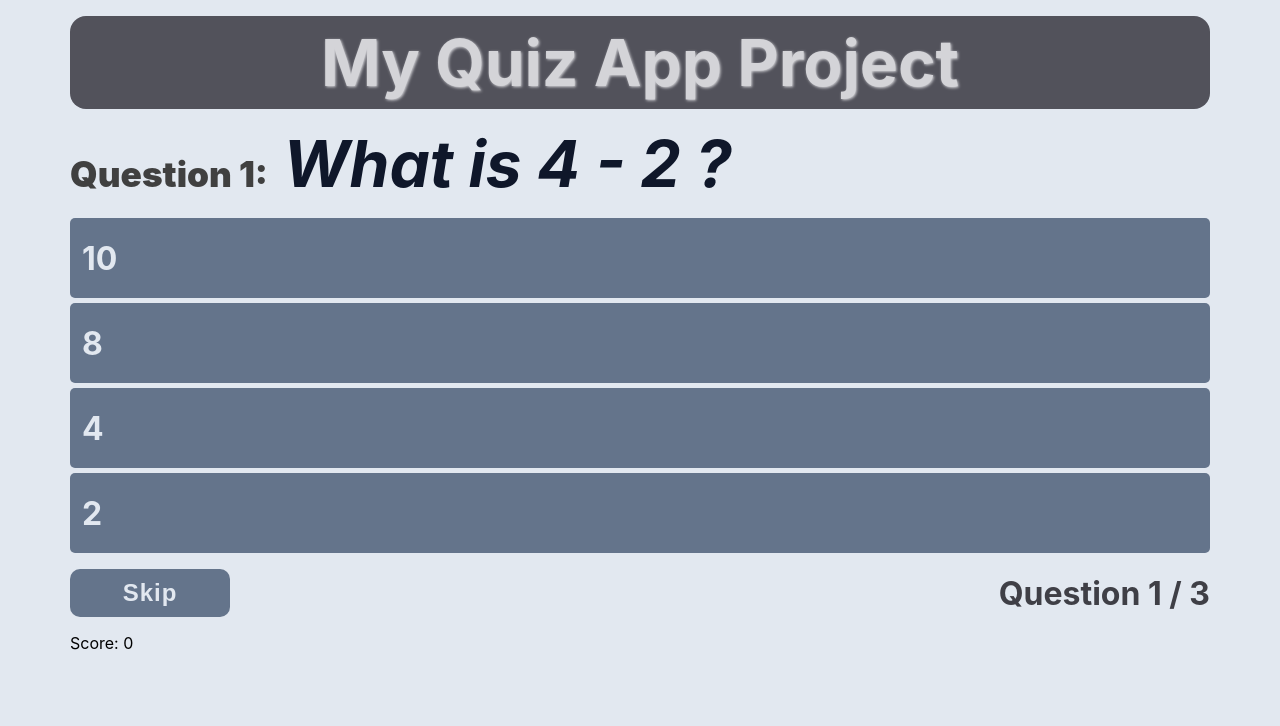
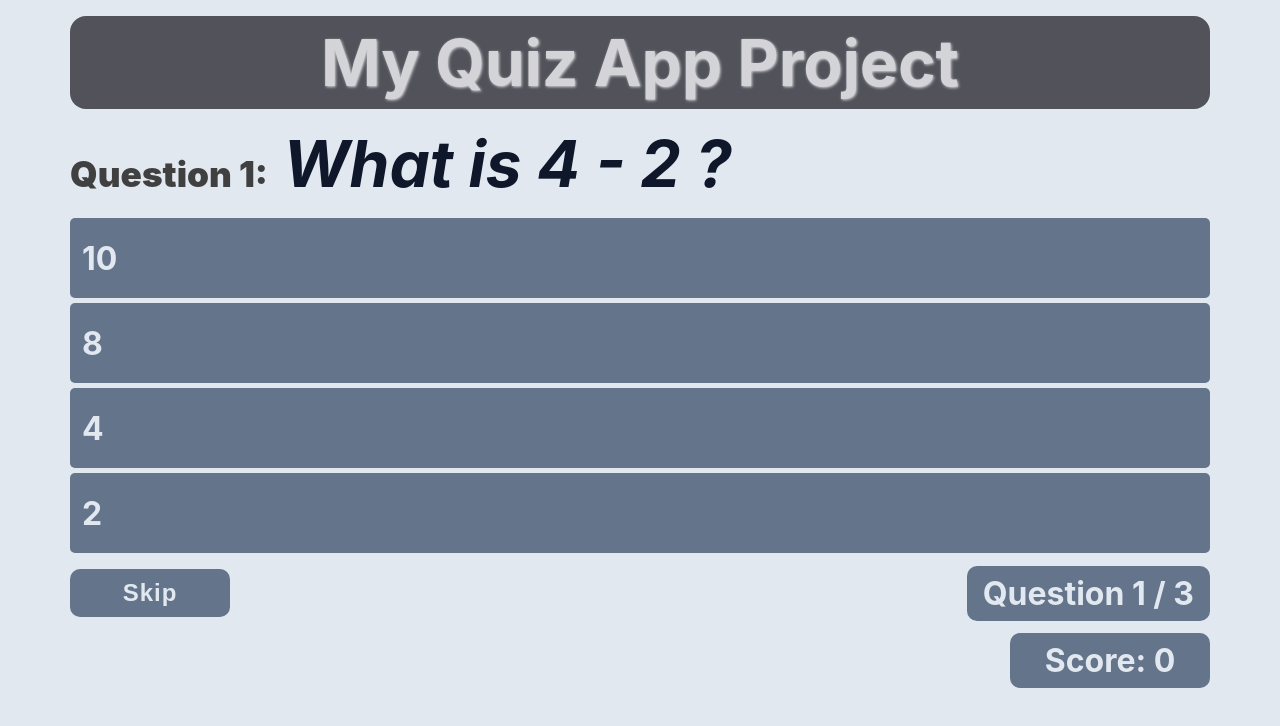
Before and after one commit to Konrad-Jalowy/reactquizapp, a React (Create React App) app: page / in a window 1280 px wide. Both pictures are taken after a click on the button "Start". Shown: the top 726 px of the page. Built offline with nearby package versions, Linux system fonts and the light colour scheme.

Commit message:
some styling changes

```diff
--- a/src/App.css
+++ b/src/App.css
@@ -117,3 +117,22 @@ progress {
 .container button:hover {
   background-color: rgb(148 163 184);
 }
+
+.score {
+
+  display: flex;
+  justify-content: flex-end;
+}
+.score p {
+  flex-basis: 200px;
+  height: 55px;
+  font-weight: bold;
+  color: rgb(226 232 240);
+  font-size: 2rem;
+  background-color: rgb(100 116 139);
+  padding: 8px 16px;
+  border-radius: 10px;
+  display: flex;
+  justify-content: center;
+  align-items: center;
+}
--- a/src/components/quiz/AnswersList.css
+++ b/src/components/quiz/AnswersList.css
@@ -47,8 +47,11 @@
 
 .answersControls span {
     font-weight: bold;
-    color: rgb(63 63 70);
-    font-size: 2rem;
+  color: rgb(226 232 240);
+  font-size: 2rem;
+  background-color: rgb(100 116 139);
+  padding: 8px 16px;
+  border-radius: 10px;
 }
 .answersControls button {
     min-width: 120px;
--- a/src/components/quiz/Score.js
+++ b/src/components/quiz/Score.js
@@ -1,6 +1,9 @@
 function Score({score}){
     return (
-        <p>Score: {score}</p>
+        <div className="score">
+            <p>Score: {score}</p>
+        </div>
+
     )
 };
 
```
